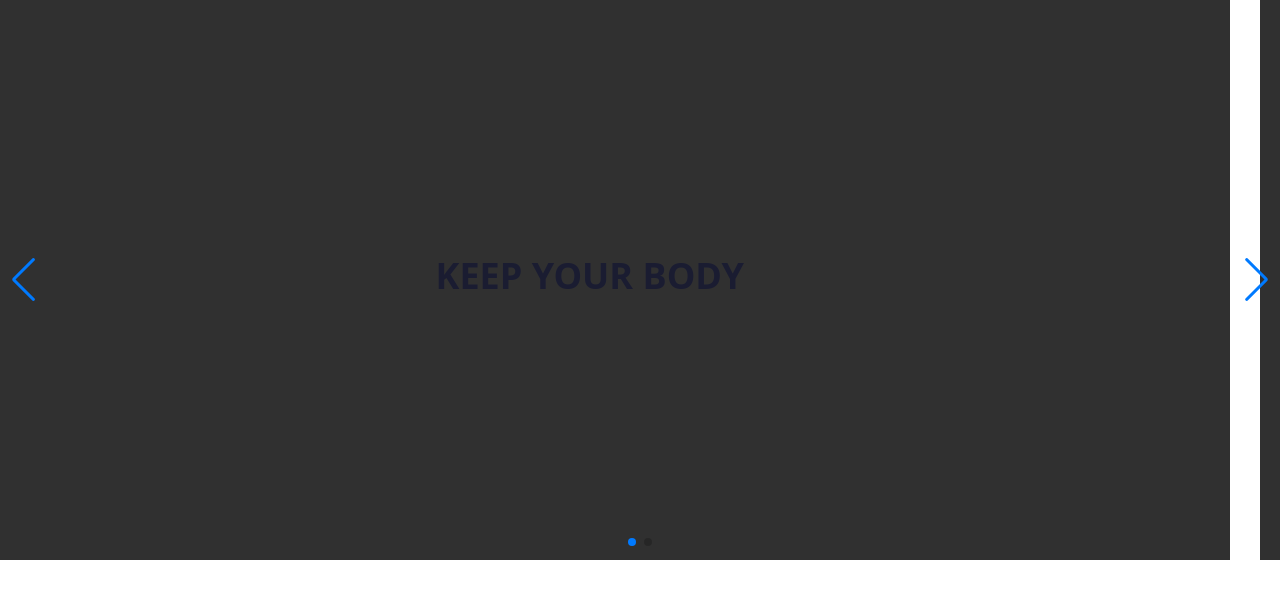
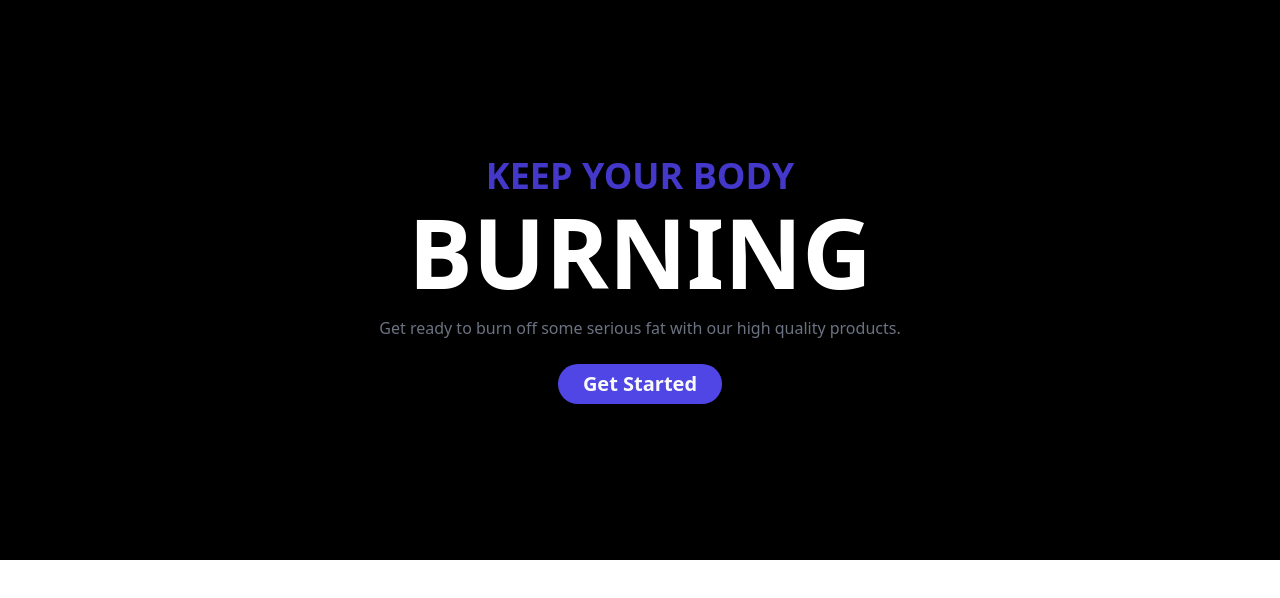
Before and after one commit to dagiStark/gym, a React (Vite) app: page / in a window 1280 px wide. Shown: the top 598 px of the page. Built offline with nearby package versions, Linux system fonts and the light colour scheme.

Commit message:
added button component

```diff
--- a/package.json
+++ b/package.json
@@ -10,6 +10,7 @@
     "preview": "vite preview"
   },
   "dependencies": {
+    "@radix-ui/react-slot": "^1.1.0",
     "class-variance-authority": "^0.7.0",
     "clsx": "^2.1.1",
     "lucide-react": "^0.454.0",
--- /dev/null
+++ b/src/components/ui/button.jsx
@@ -0,0 +1,47 @@
+import * as React from "react"
+import { Slot } from "@radix-ui/react-slot"
+import { cva } from "class-variance-authority";
+
+import { cn } from "@/lib/utils"
+
+const buttonVariants = cva(
+  "inline-flex items-center justify-center gap-2 whitespace-nowrap rounded-md text-sm font-medium ring-offset-background transition-colors focus-visible:outline-none focus-visible:ring-2 focus-visible:ring-ring focus-visible:ring-offset-2 disabled:pointer-events-none disabled:opacity-50 [&_svg]:pointer-events-none [&_svg]:size-4 [&_svg]:shrink-0",
+  {
+    variants: {
+      variant: {
+        default: "bg-primary text-primary-foreground hover:bg-primary/90",
+        destructive:
+          "bg-destructive text-destructive-foreground hover:bg-destructive/90",
+        outline:
+          "border border-input bg-background hover:bg-accent hover:text-accent-foreground",
+        secondary:
+          "bg-secondary text-secondary-foreground hover:bg-secondary/80",
+        ghost: "hover:bg-accent hover:text-accent-foreground",
+        link: "text-primary underline-offset-4 hover:underline",
+      },
+      size: {
+        default: "h-10 px-4 py-2",
+        sm: "h-9 rounded-md px-3",
+        lg: "h-11 rounded-md px-8",
+        icon: "h-10 w-10",
+      },
+    },
+    defaultVariants: {
+      variant: "default",
+      size: "default",
+    },
+  }
+)
+
+const Button = React.forwardRef(({ className, variant, size, asChild = false, ...props }, ref) => {
+  const Comp = asChild ? Slot : "button"
+  return (
+    (<Comp
+      className={cn(buttonVariants({ variant, size, className }))}
+      ref={ref}
+      {...props} />)
+  );
+})
+Button.displayName = "Button"
+
+export { Button, buttonVariants }
--- a/src/index.css
+++ b/src/index.css
@@ -70,7 +70,7 @@
 
 .mySwiper {
   width: 100%;
-  height: 400px; /* Adjust the height as needed */
+  height: 100%; /* Adjust the height as needed */
 }
 
 .swiper-slide {
--- a/src/pages/Hero.jsx
+++ b/src/pages/Hero.jsx
@@ -5,6 +5,7 @@
 import image1 from "../assets/image1.jpg";
 
 import { Autoplay, Pagination, Navigation } from "swiper/modules";
+import { Button } from "@/components/ui/button";
 
 function Hero() {
   return (
@@ -22,27 +23,25 @@
         }}
         navigation={true}
         modules={[Autoplay, Pagination, Navigation]}
-        className=" w-full h-auto "
+        className="mySwiper w-full h-auto "
       >
         <SwiperSlide>
           <div className="w-full h-[70vh] relative">
-            <div className="w-full h-full bg-black/80 absolute top-0 left-0 z-10"></div>
-            {""}
-            <div className="w-full h-full flex items-center justify-center flex-col z-10 lg:px-24 md:px-16 sm:px-6 px-4">
-              <h5 className="lg:text-4xl md:text-3xl sm:text-2xl text-2xl text-indigo-400 font-semibold mb-2 uppercase">
+            <div className="w-full h-full bg-black/80 absolute top-0 left-0 -z-10"></div>
+            <div className="w-full h-full flex items-center justify-center flex-col z-10 lg:px-24 md:px-16 sm:px-6 px-4 bg-black">
+              <h5 className="lg:text-4xl md:text-3xl sm:text-2xl text-2xl text-indigo-700 font-semibold mb-2 uppercase">
                 Keep your body
               </h5>
-            </div>
-          </div>
-        </SwiperSlide>
-        <SwiperSlide>
-          <div className="w-full h-[70vh] relative">
-            <div className="w-full h-full bg-black/80 absolute top-0 left-0 z-10"></div>
-            {""}
-            <div className="w-full h-full flex items-center justify-center flex-col z-10 lg:px-24 md:px-16 sm:px-6 px-4">
-              <h5 className="lg:text-4xl md:text-3xl sm:text-2xl text-2xl text-indigo-400 font-semibold mb-2 uppercase">
-                Keep your body
-              </h5>
+              <h1 className="lg:text-8xl md:text-7xl text-5xl font-bold text-white mb-4 uppercase">
+                burning
+              </h1>
+              <p className="text-base md:text-base lg:text-base text-gray-500 font-medium mb-6 text-center">
+                Get ready to burn off some serious fat with our high quality
+                products.
+              </p>
+              <Button className="w-[85px] sm:w-[75%] md:w-[35%] lg:w-[15%] text-xl font-semibold rounded-full bg-indigo-600  hover:bg-indigo-600/70 ease-out duration-500">
+                Get Started
+              </Button>
             </div>
           </div>
         </SwiperSlide>
```
Also changed, not shown: 1 other file (tests, documents, lock files or other folders).
